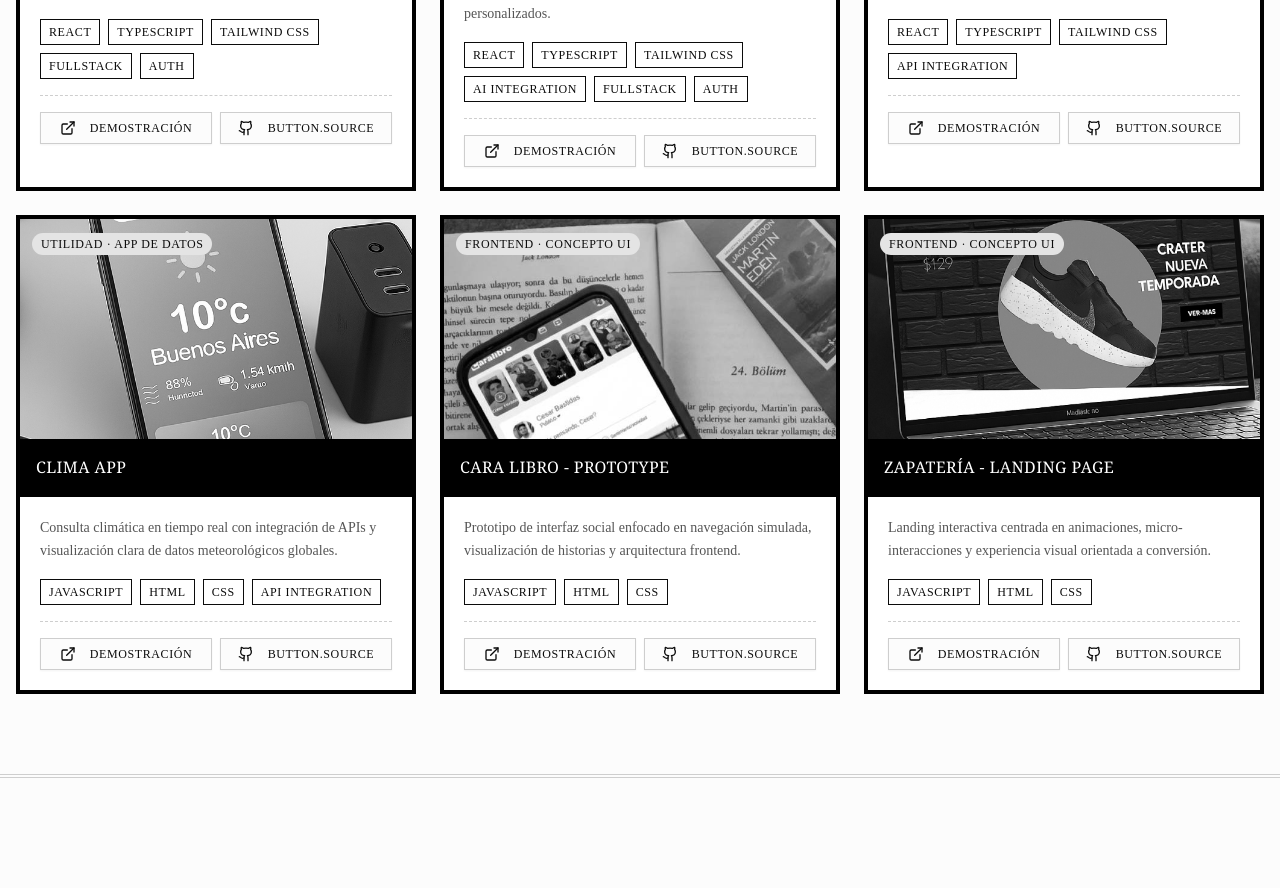
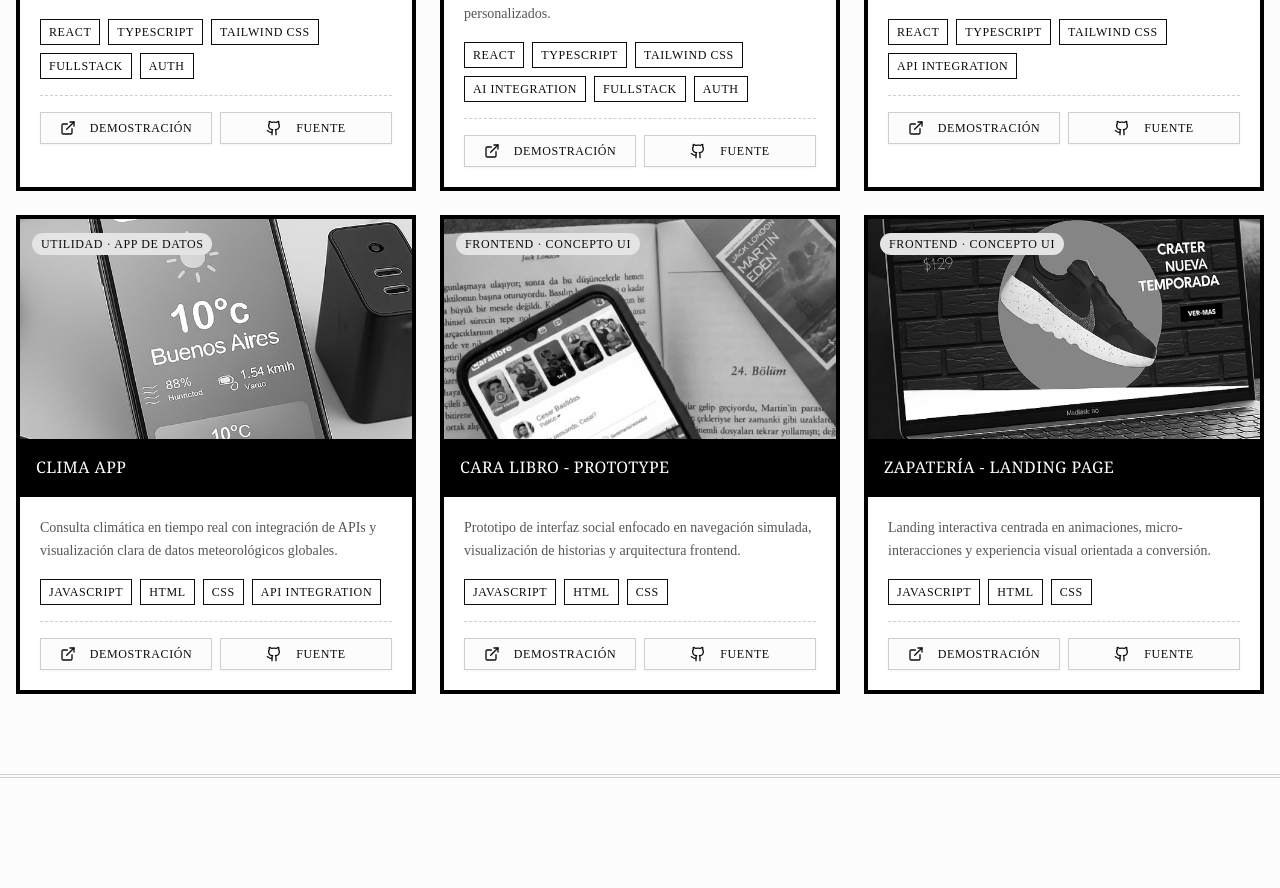
Before and after one commit to CB2104/PortfolioV2, a React (Vite) app: page / in a window 1280 px wide. Shown: the part 1485-2373 px from the top of the page. Built offline with nearby package versions, Linux system fonts and the light colour scheme; no server answers.

Commit message:
githubFix

```diff
--- a/src/components/MyPortfolio.tsx
+++ b/src/components/MyPortfolio.tsx
@@ -153,7 +153,7 @@ const MyPortfolio = () => {
                   >
                     <Github className="h-3 w-3 mr-2" />
                     <a href={project.github} target="_blank">
-                      {t("button.source")}
+                      {t("buttons.source")}
                     </a>
                   </Button>
                 </div>
```
